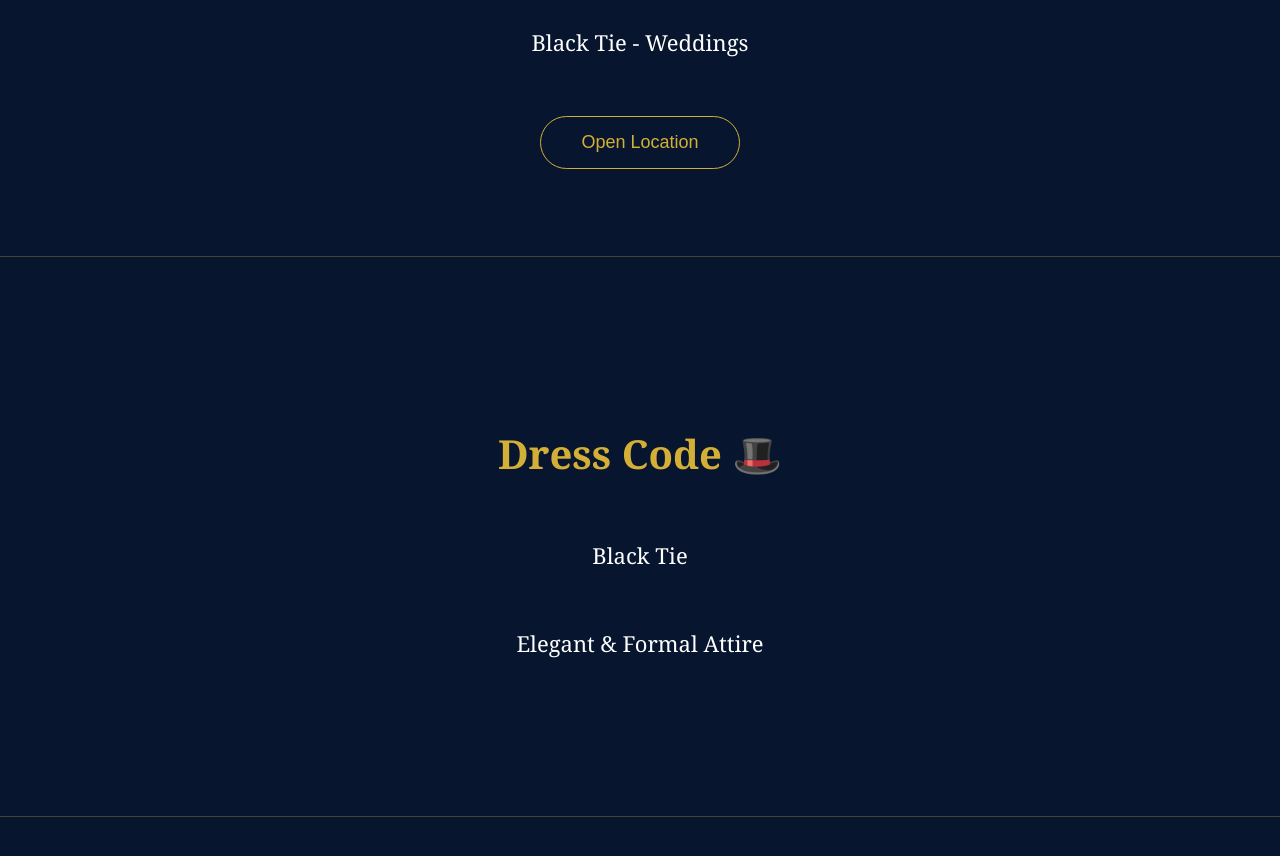
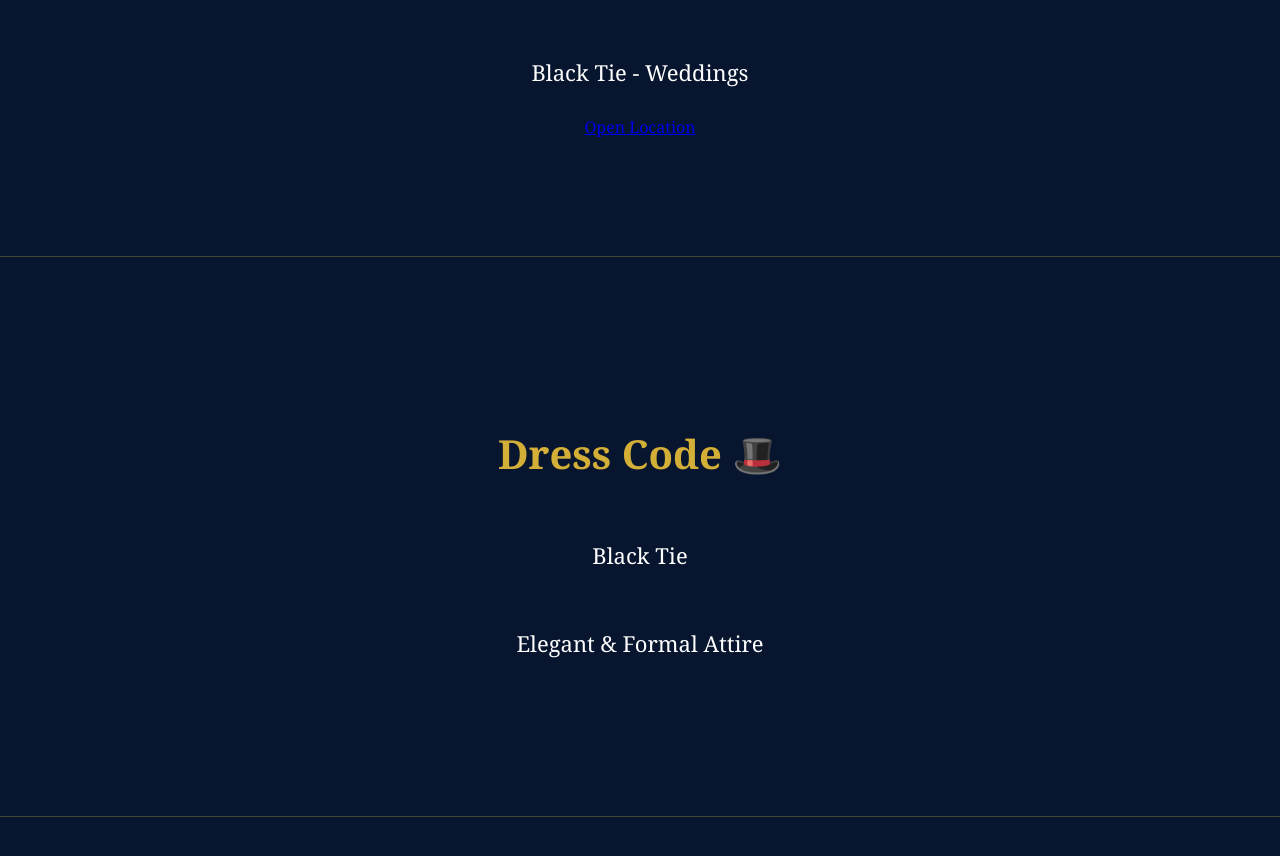
Before and after one commit to Kira1717171717/wedding-invitation, a Next.js app: page / in a window 1280 px wide. Shown: the part 1664-2520 px from the top of the page. Built offline with nearby package versions, Linux system fonts and the light colour scheme.

Commit message:
Update page.js

```diff
--- a/app/page.js
+++ b/app/page.js
@@ -149,9 +149,13 @@ export default function Home() {
         </p>
 
 
-        <button>
-          Open Location
-        </button>
+<a
+  href="https://www.google.com/maps/dir//Yildiz+Hall+-+Black+Tie-+Weddings,+QWM6%2BXQ,+Amman/@31.9614981,35.9068476,15z/data=!4m8!4m7!1m0!1m5!1m1!1s0x151ca9dbee45f169:0x618aa9a93506d572!2m2!1d35.9119597!2d31.7848898?hl=en-JO&entry=ttu&g_ep=EgoyMDI2MDcyMi4wIKXMDSoASAFQAw%3D%3D"
+  target="_blank"
+  className="location-btn"
+>
+  Open Location
+</a>
 
       </section>
 
```
